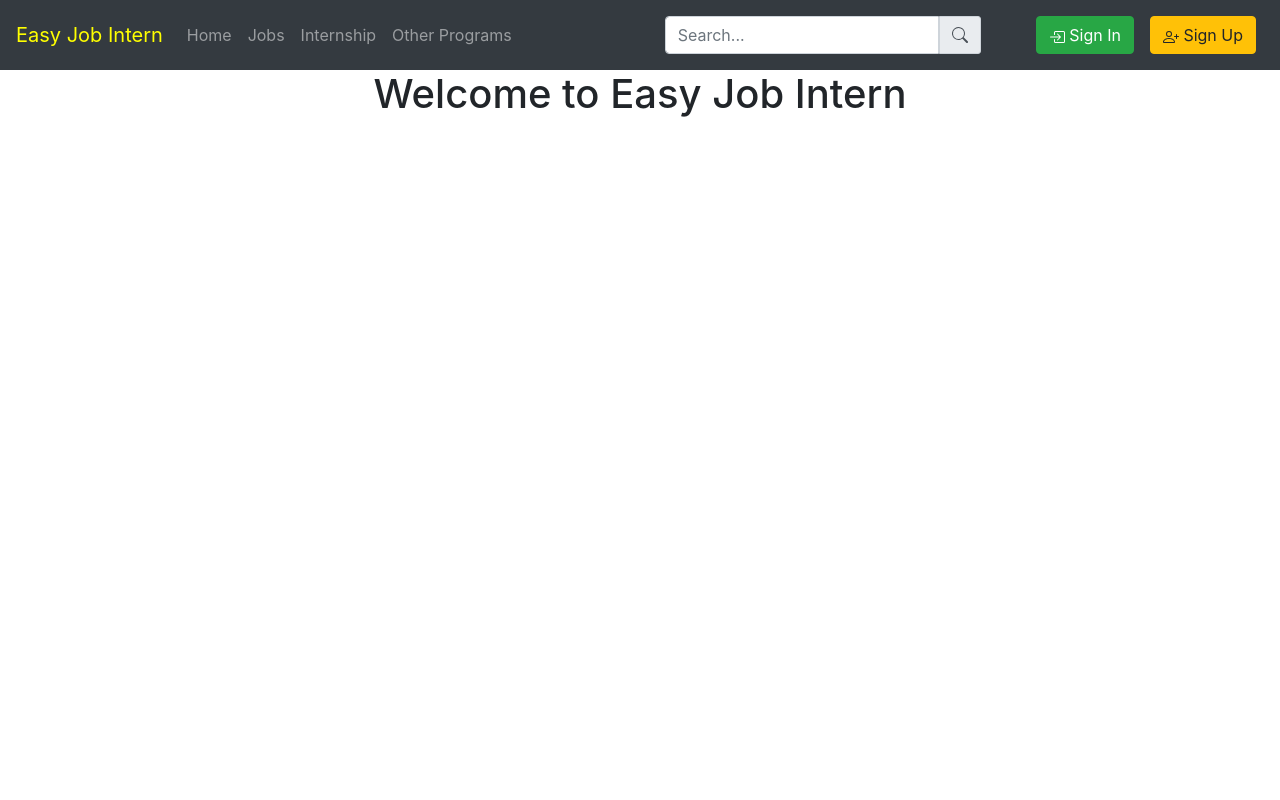
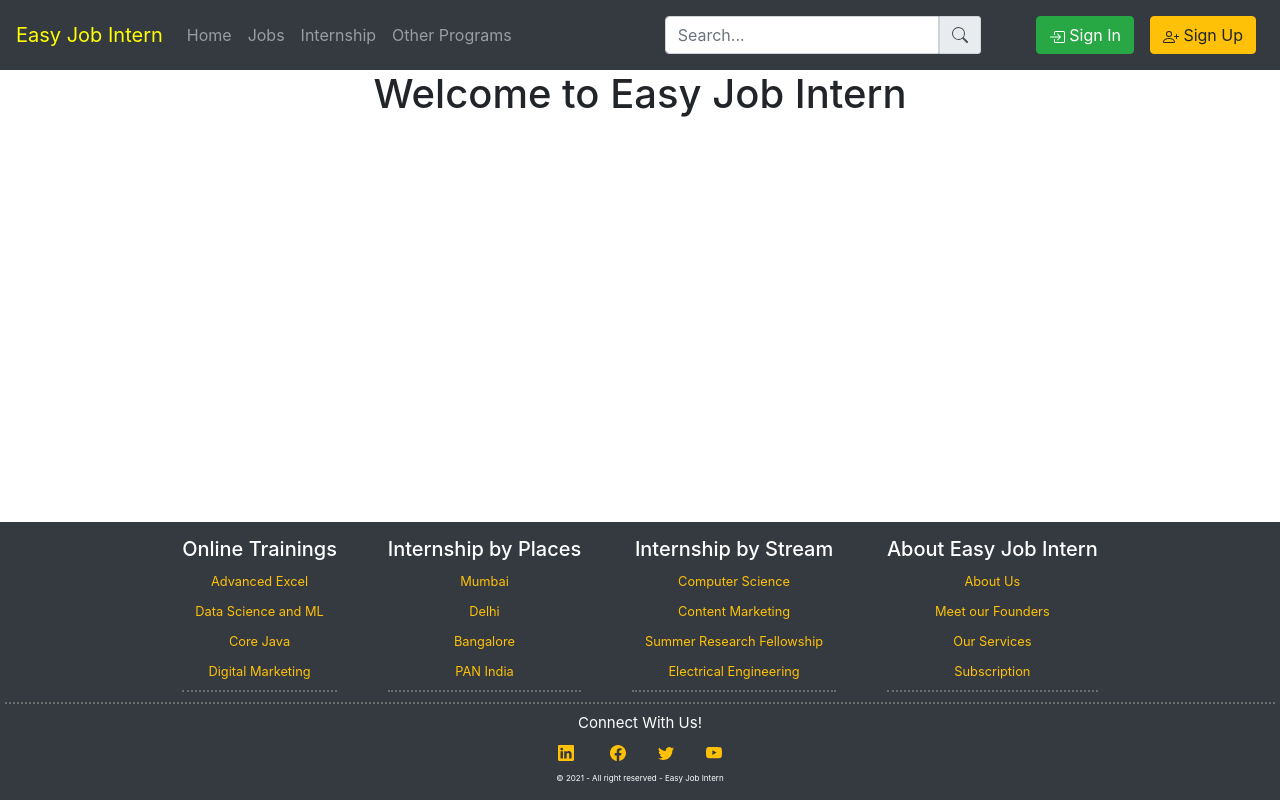
Before and after one commit to pankajkumarbij/easy-job-intern, a React (Create React App) app: page / in a window 1280 px wide. Built offline with nearby package versions, Linux system fonts and the light colour scheme.

Commit message:
added new Footer

```diff
--- a/src/App.js
+++ b/src/App.js
@@ -1,11 +1,13 @@
 import './App.css';
 import NavBar from './components/navbar';
+import Footer from './components/Footer';
 
 function App() {
   return (
     <div className="App">
       <NavBar/>
       <h1>Welcome to Easy Job Intern</h1>
+      <Footer/>
     </div>
   );
 }
--- /dev/null
+++ b/src/components/Footer.css
@@ -0,0 +1,45 @@
+
+.newFooter {
+    position: fixed;
+    bottom: 0;
+    width: 100%;
+    padding: 5px;
+  }
+  footer ul {
+    padding: 0px 0;
+    margin: 0;
+    width: 100%;
+    border-bottom: 2px dotted #6c6c6c;
+  }
+  footer a {
+    color: inherit;
+    width: 100%;
+  }
+  footer li.listHeading {
+    display: inline-block;
+    margin: 10px 2%;
+  }
+
+  footer li.listFooter{
+      display: block;
+      margin: 0px;
+
+    }
+ footer li.mob{
+     display: none;
+ }
+@media (max-width: 576px) {
+    footer li.listHeading {
+        display: none;
+        margin: 0;
+     }
+
+    footer li.listFooter{
+        display: none;
+        margin: 0px;
+
+      }
+      footer li.mob{
+        display: block;
+    }
+  }
--- /dev/null
+++ b/src/components/Footer.js
@@ -0,0 +1,90 @@
+import Button from 'react-bootstrap/Button';
+import * as Icon from "react-bootstrap-icons";
+import "./Footer.css";
+
+function Footer() {
+  return (
+    <>
+      <footer className="bg-dark text-white newFooter">
+        <ul>
+          <li class="listHeading">
+              <h5>Online Trainings</h5>
+              <ul>
+                  <li class='listFooter'><Button style={{marginBottom: '5px',borderColor:'#343a40', padding: '2px 0.75rem', fontSize:'0.8rem'}} variant="outline-warning" href="#">Advanced Excel</Button>{" "}</li>
+                  <li class='listFooter' ><Button style={{marginBottom: '5px',borderColor:'#343a40', padding: '2px 0.75rem', fontSize:'0.8rem'}} variant="outline-warning" href="#">Data Science and ML</Button>{" "}</li>
+                  <li class='listFooter' ><Button style={{marginBottom: '5px',borderColor:'#343a40', padding: '2px 0.75rem', fontSize:'0.8rem'}} variant="outline-warning" href="#">Core Java</Button>{" "}</li>
+                  <li class='listFooter' ><Button style={{marginBottom: '5px',borderColor:'#343a40', padding: '2px 0.75rem', fontSize:'0.8rem'}} variant="outline-warning" href="#">Digital Marketing</Button>{" "}</li>
+
+              </ul>
+          </li>
+          {/* For mobile view */}
+          <li class="mob">
+          <Button style={{marginBottom: '5px',borderColor:'#343a40', padding: '2px 0.75rem', fontSize:'0.8rem'}} variant="outline-warning" href="#">Online Trainings</Button>{" "}
+          </li>
+
+          <li class="listHeading">
+              <h5>Internship by Places</h5>
+              <ul>
+                  <li class='listFooter' ><Button style={{marginBottom: '5px',borderColor:'#343a40', padding: '2px 0.75rem', fontSize:'0.8rem'}} variant="outline-warning" href="#">Mumbai</Button>{" "}</li>
+                  <li class='listFooter' ><Button style={{marginBottom: '5px',borderColor:'#343a40', padding: '2px 0.75rem', fontSize:'0.8rem'}} variant="outline-warning" href="#">Delhi</Button>{" "}</li>
+                  <li class='listFooter' ><Button style={{marginBottom: '5px',borderColor:'#343a40', padding: '2px 0.75rem', fontSize:'0.8rem'}} variant="outline-warning" href="#">Bangalore</Button>{" "}</li>
+                  <li class='listFooter' > <Button style={{marginBottom: '5px',borderColor:'#343a40', padding: '2px 0.75rem', fontSize:'0.8rem'}} variant="outline-warning" href="#">PAN India</Button>{" "}</li>
+              </ul>
+          </li>
+          <li class="mob">
+          <Button style={{marginBottom: '5px',borderColor:'#343a40', padding: '2px 0.75rem', fontSize:'0.8rem'}} variant="outline-warning" href="#">Internship by Places</Button>{" "}
+          </li>
+          <li class="listHeading">
+              <h5>Internship by Stream</h5>
+              <ul>
+                  <li class='listFooter' ><Button style={{marginBottom: '5px',borderColor:'#343a40', padding: '2px 0.75rem', fontSize:'0.8rem'}} variant="outline-warning" href="#">Computer Science</Button>{" "}</li>
+                  <li class='listFooter' ><Button style={{marginBottom: '5px',borderColor:'#343a40', padding: '2px 0.75rem', fontSize:'0.8rem'}} variant="outline-warning" href="#">Content Marketing</Button>{" "}</li>
+                  <li class='listFooter' ><Button style={{marginBottom: '5px',borderColor:'#343a40', padding: '2px 0.75rem', fontSize:'0.8rem'}} variant="outline-warning" href="#">Summer Research Fellowship</Button>{" "}</li>
+                  <li class='listFooter' > <Button style={{marginBottom: '5px',borderColor:'#343a40', padding: '2px 0.75rem', fontSize:'0.8rem'}} variant="outline-warning" href="#">Electrical Engineering</Button>{" "}</li>
+              </ul>
+          </li>
+          <li class="mob">
+          <Button style={{marginBottom: '5px',borderColor:'#343a40', padding: '2px 0.75rem', fontSize:'0.8rem'}} variant="outline-warning" href="#">Internship by Stream</Button>{" "}
+          </li>
+          <li class="listHeading">
+              <h5>About Easy Job Intern</h5>
+              <ul>
+                  <li class='listFooter' ><Button style={{marginBottom: '5px',borderColor:'#343a40', padding: '2px 0.75rem', fontSize:'0.8rem'}} variant="outline-warning" href="#">About Us</Button>{" "}</li>
+                  <li class='listFooter' ><Button style={{marginBottom: '5px',borderColor:'#343a40', padding: '2px 0.75rem', fontSize:'0.8rem'}} variant="outline-warning" href="#">Meet our Founders</Button>{" "}</li>
+                  <li class='listFooter' ><Button style={{marginBottom: '5px',borderColor:'#343a40', padding: '2px 0.75rem', fontSize:'0.8rem'}} variant="outline-warning" href="#">Our Services</Button>{" "}</li>
+                  <li class='listFooter' > <Button style={{marginBottom: '5px',borderColor:'#343a40', padding: '2px 0.75rem', fontSize:'0.8rem'}} variant="outline-warning" href="#">Subscription</Button>{" "}</li>
+              </ul>
+          </li>
+          <li class="mob">
+          <Button style={{marginBottom: '5px',borderColor:'#343a40', padding: '2px 0.75rem', fontSize:'0.8rem'}} variant="outline-warning" href="#">About Easy Job Intern</Button>{" "}
+          </li>
+        </ul>
+
+
+
+        <div className="row  mx-auto">
+
+          <div className="col-sm-12 mt-md-2  my-2">
+              <p style={{fontSize: '15px', marginBottom: '5px'}}>Connect With Us!</p>
+              <a href="#">
+              <Icon.Linkedin style={{color:'#ffc107'}} className="mx-md-3 mx-2"></Icon.Linkedin>{" "}
+            </a>
+            <a href="#">
+              <Icon.Facebook style={{color:'#ffc107'}} className="mx-md-3 mx-2"></Icon.Facebook>
+            </a>
+            <a href="#">
+              <Icon.Twitter style={{color:'#ffc107'}} className="mx-md-3 mx-2"></Icon.Twitter>
+            </a>
+            <a href="#">
+              <Icon.Youtube style={{color:'#ffc107'}} className="mx-md-3 mx-2"></Icon.Youtube>{" "}
+            </a>
+            <br/>
+            <span style={{fontSize: '8px'}}>&copy; 2021 - All right reserved - Easy Job Intern</span>
+          </div>
+        </div>
+      </footer>
+    </>
+  );
+}
+
+export default Footer;
```
Also changed, not shown: 1 other file (tests, documents, lock files or other folders).
